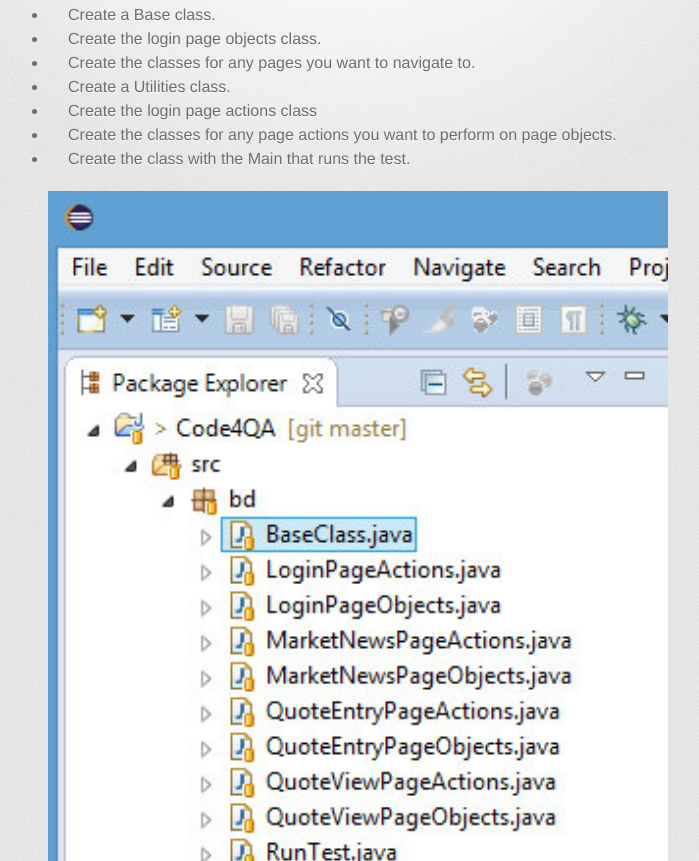
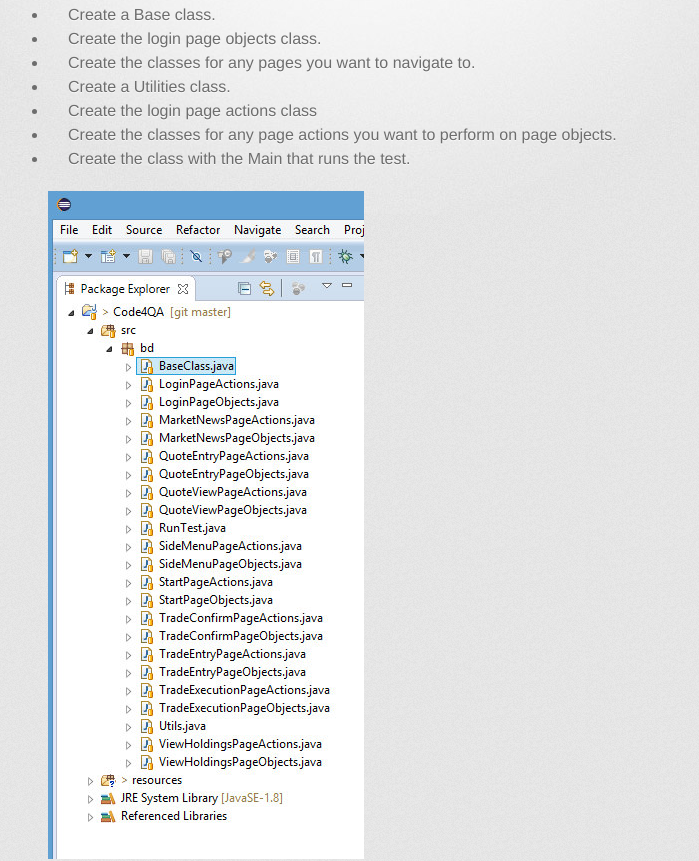
Before and after one commit to code4qa/code4qa.github.io, a plain HTML site: page PageObjectsModel.html in a window 1280 px wide. Shown: the part 359-1220 px from the top of the page, without its empty margins (282-981 px from the left). Drawn offline with Linux system fonts and the light colour scheme; a web font is replaced by a local one.

Commit message:
Update PageObjectsModel.html

```diff
--- a/PageObjectsModel.html
+++ b/PageObjectsModel.html
@@ -40,7 +40,7 @@
 
 </ul>
 
-<img src="./images/EclipseProjectStructure.jpg" style="width:100%;height:100%;" alt="" />
+<img src="./images/EclipseProjectStructure.jpg"/>
 
 <h2>The Base Class</h2>
 
```
